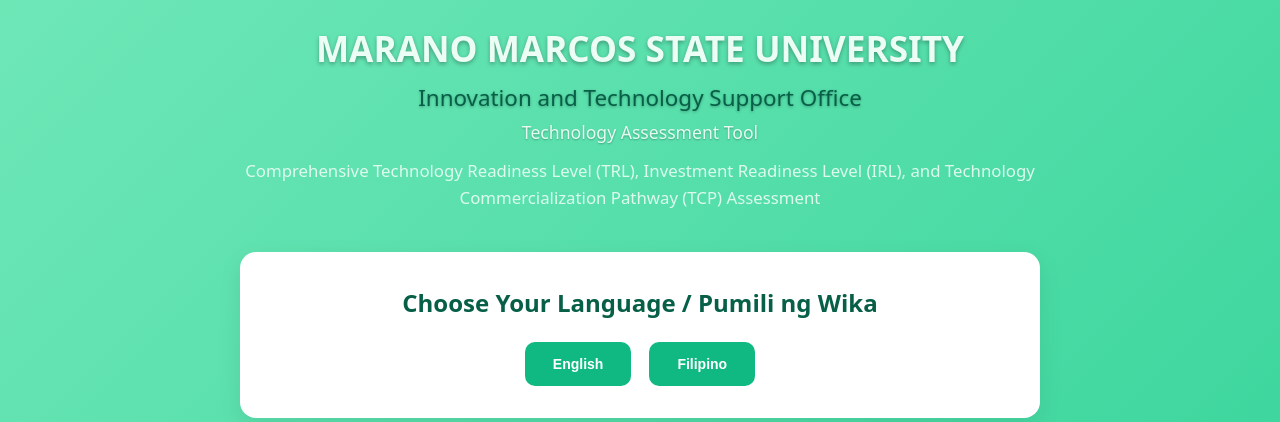
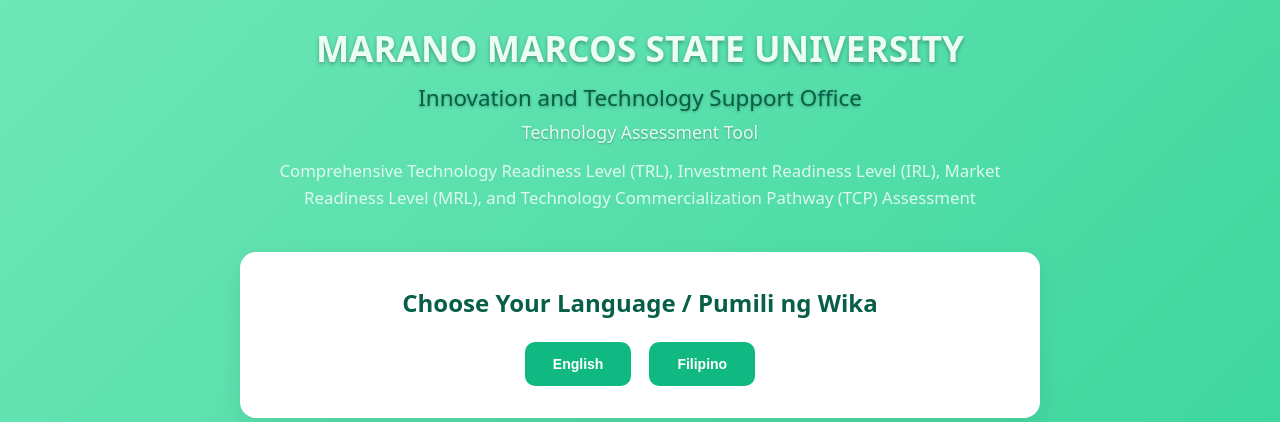
Before and after one commit to Artbellsonmamuri/Technology-Readiness-Tool, a Flask app: page / in a window 1280 px wide. Shown: the top 422 px of the page. Run offline with Flask 3, Linux system fonts and the light colour scheme.

Commit message:
Update index.html

```diff
--- a/templates/index.html
+++ b/templates/index.html
@@ -14,7 +14,7 @@
                 <h2>Innovation and Technology Support Office</h2>
                 <h3>Technology Assessment Tool</h3>
             </div>
-            <p>Comprehensive Technology Readiness Level (TRL), Investment Readiness Level (IRL), and Technology Commercialization Pathway (TCP) Assessment</p>
+            <p>Comprehensive Technology Readiness Level (TRL), Investment Readiness Level (IRL), Market Readiness Level (MRL), and Technology Commercialization Pathway (TCP) Assessment</p>
         </header>
 
         <!-- Language Selection -->
@@ -38,6 +38,11 @@
                 <button onclick="selectMode('IRL')" class="btn btn-secondary">
                     <strong>IRL</strong>
                     <span id="irl-description">Investment Readiness Level</span>
+                    <small>Levels 1-9 Assessment</small>
+                </button>
+                <button onclick="selectMode('MRL')" class="btn btn-secondary">
+                    <strong>MRL</strong>
+                    <span id="mrl-description">Market Readiness Level</span>
                     <small>Levels 1-9 Assessment</small>
                 </button>
                 <button onclick="selectMode('TCP')" class="btn btn-secondary">
@@ -64,7 +69,7 @@
             </form>
         </div>
 
-        <!-- Questions (TRL/IRL) -->
+        <!-- Questions (TRL/IRL/MRL) -->
         <div id="questions" class="step">
             <h2 id="questions-title">Assessment Questions</h2>
             <div id="question-container">
```
